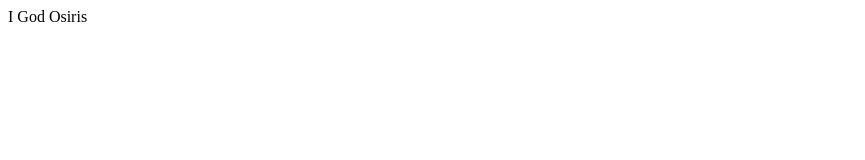
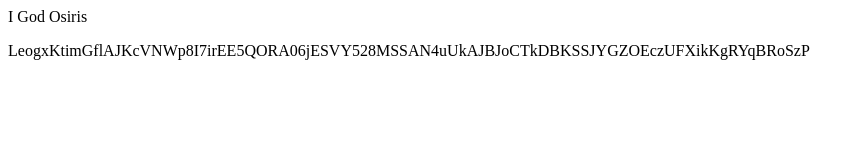
Before and after one commit to Haneefsd/test, a plain HTML site: page index.html in a window 1280 px wide. Shown: the whole page, without its empty margins (0-865 px from the left). Drawn offline with Linux system fonts and the light colour scheme.

Commit message:
sample data

```diff
--- a/index.html
+++ b/index.html
@@ -1 +1,2 @@
 <p>I God Osiris</p>
+<p>LeogxKtimGflAJKcVNWp8I7irEE5QORA06jESVY528MSSAN4uUkAJBJoCTkDBKSSJYGZOEczUFXikKgRYqBRoSzP</p>
```
